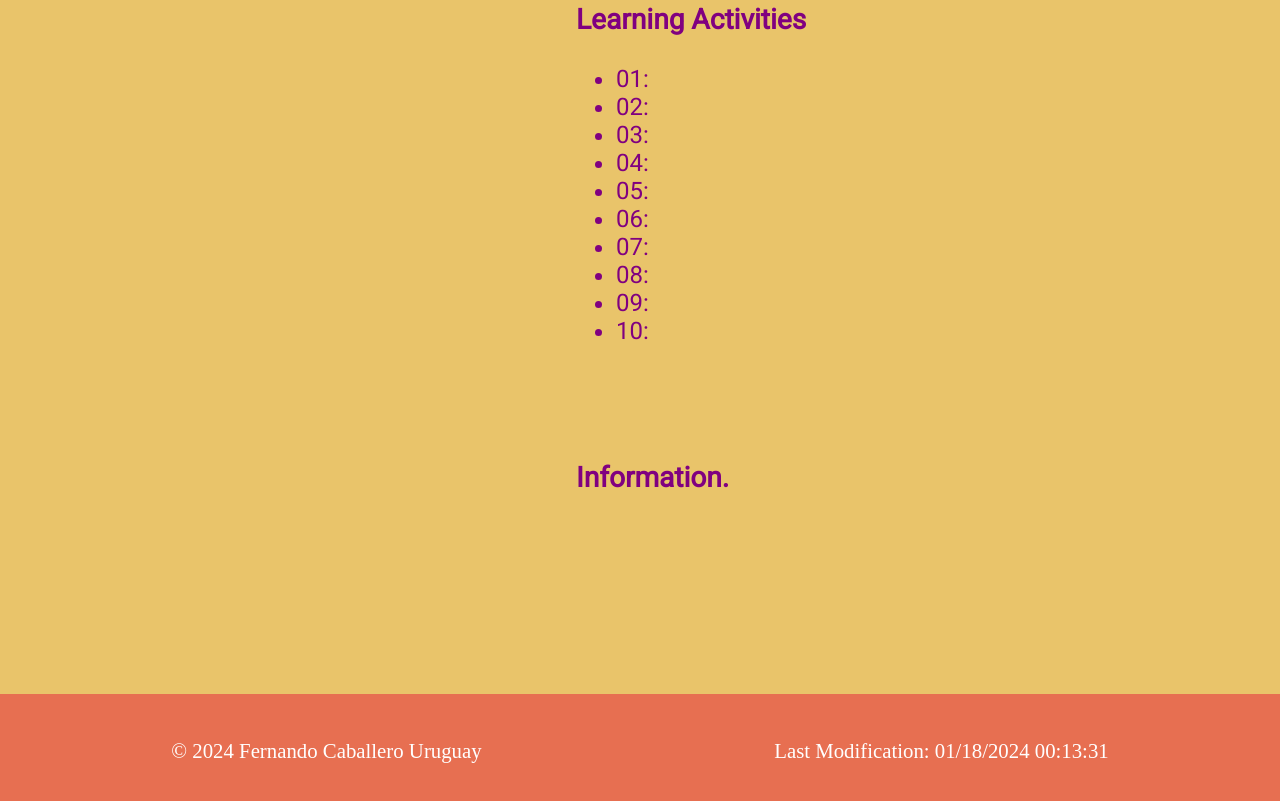
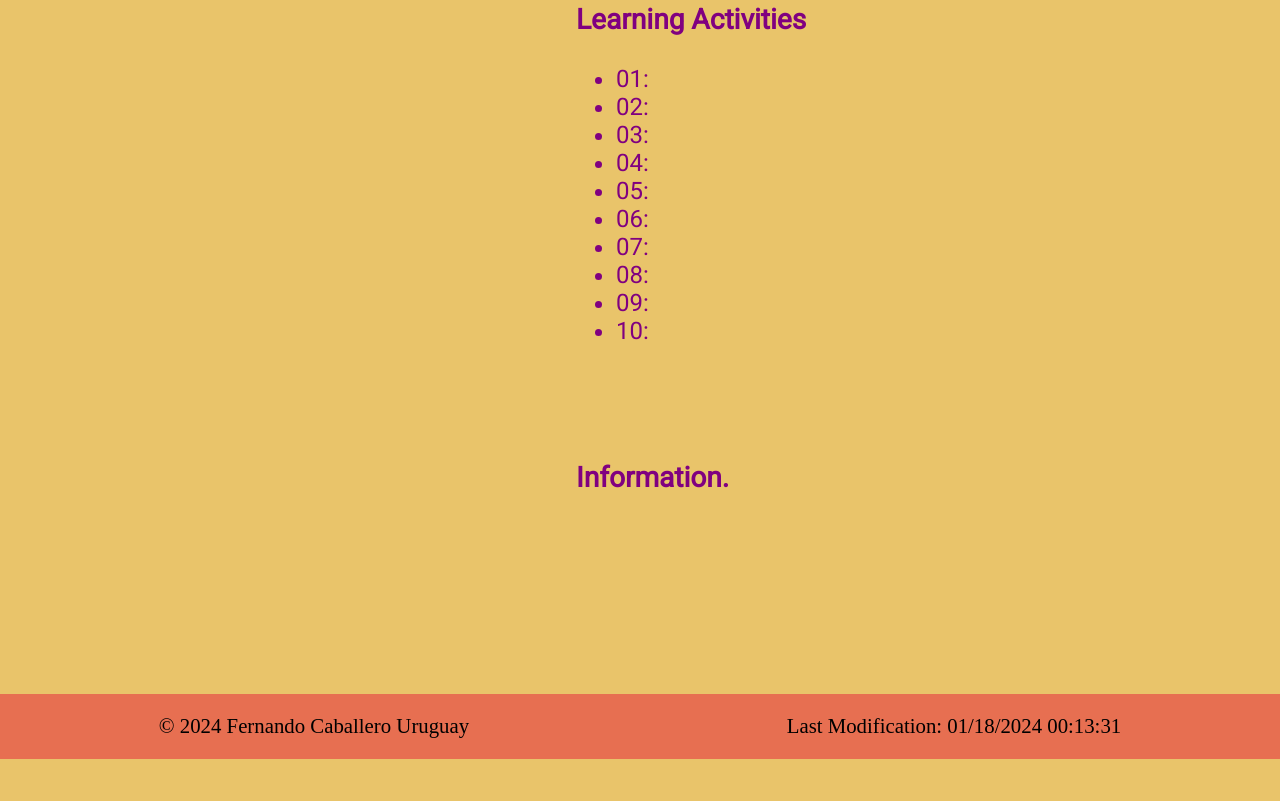
Before and after one commit to fckolob/wdd230, a plain HTML site: page index.html in a window 1280 px wide. Shown: the part 788-1589 px from the top of the page. After the commit the page ends 1547 px from the top, so only its background shows below. Drawn offline with Linux system fonts and the light colour scheme.

Commit message:
color added

```diff
--- a/styles/base.css
+++ b/styles/base.css
@@ -74,7 +74,7 @@ nav a {
 
 footer{
   background-color:#E76F51;
-  color:#ffffff;
+  color:black
   padding: 25px 25px;
   margin-top: 200px;
   display: flex;
```
